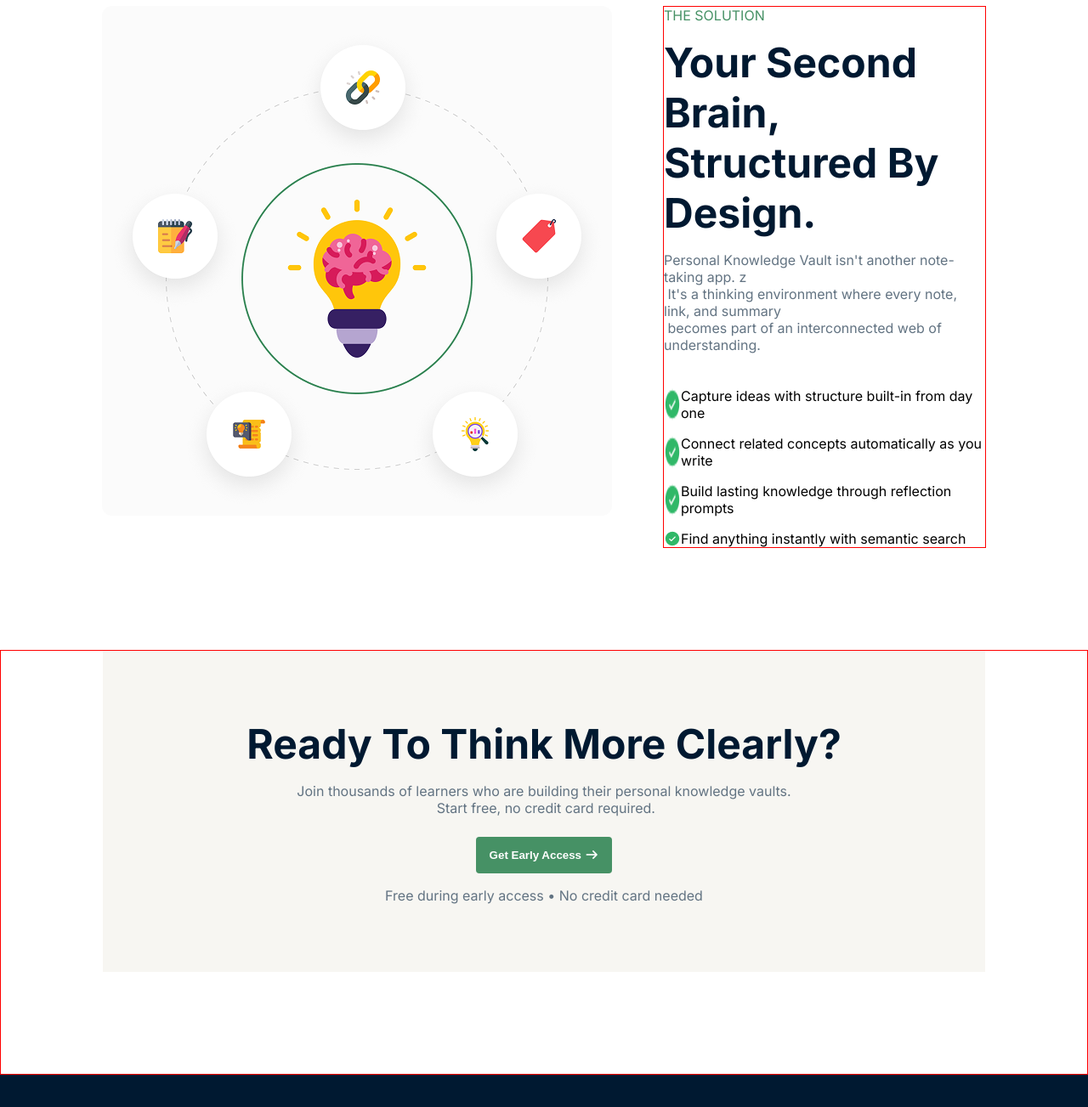
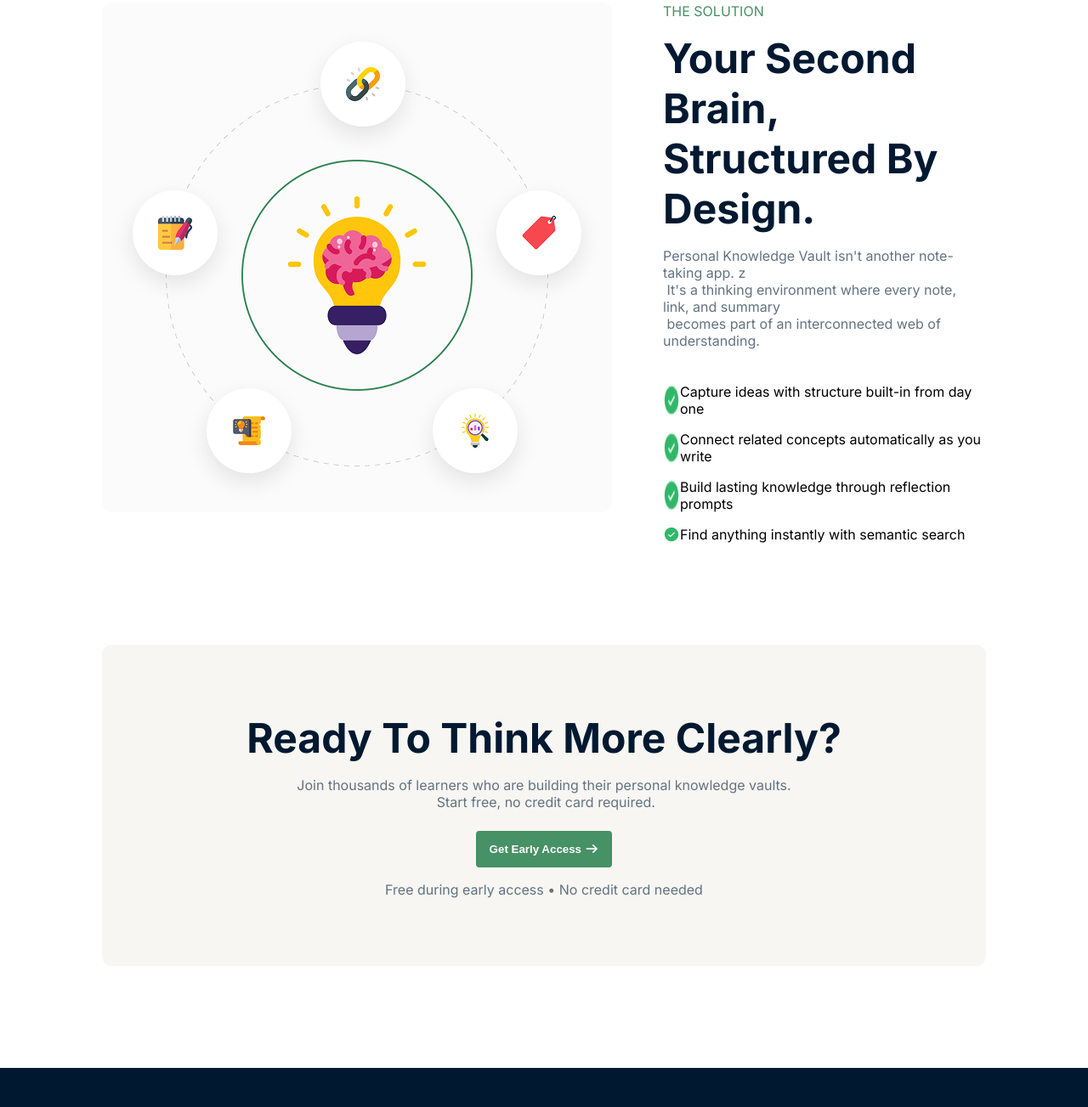
Before and after one commit to sakilsikdar676/assignment-01, a plain HTML site: page index.html in a window 1280 px wide. Shown: the part 1439-2742 px from the top of the page at 85% size. Drawn offline with Linux system fonts and the light colour scheme.

Commit message:
ami khub valo kore chack korlam asha kori kono jai gai problem nai

```diff
--- a/css/style.css
+++ b/css/style.css
@@ -51,7 +51,6 @@
     padding: 16px 120px;
     justify-content: space-between;
     align-items: center;
-    border: 1px solid red;
 }
 
 #nav-container .nav-menu ul{
@@ -197,7 +196,6 @@
     max-width: 247px;
     font-size: 14px;
     margin-bottom: 24px;
-    border: 1px solid red;
 }
 
 /* skill cerd section end  */
@@ -223,7 +221,6 @@
 .hero-text{
     width: 700px;
     margin: auto 0;
-    border: 1px solid red;
 }
 
 .small-text{
@@ -260,12 +257,12 @@
 
 #cta{
     padding: 0 120px 120px 120px;
-    border: 1px solid red;
 }
 
 .cta-container{
     background-color: #F7F6F2;
     padding: 80px 40px;
+    border-radius: 12px;
 }
 
 .section-heading3{
@@ -345,3 +342,5 @@
     line-height: 24px;
     padding-bottom: 30px;
 }
+
+/* footer end  */
```
Also changed, not shown: index.html (+1 -1 lines).
